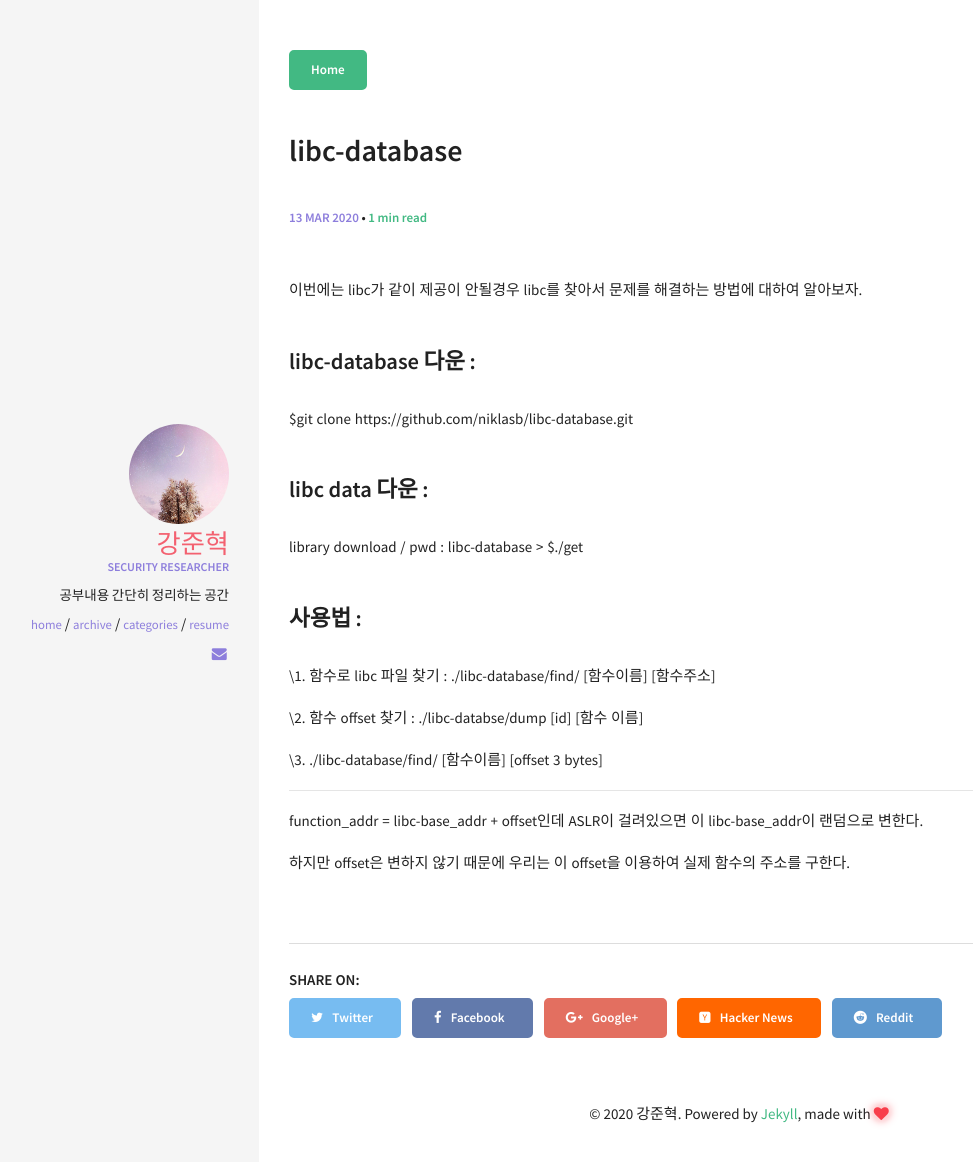
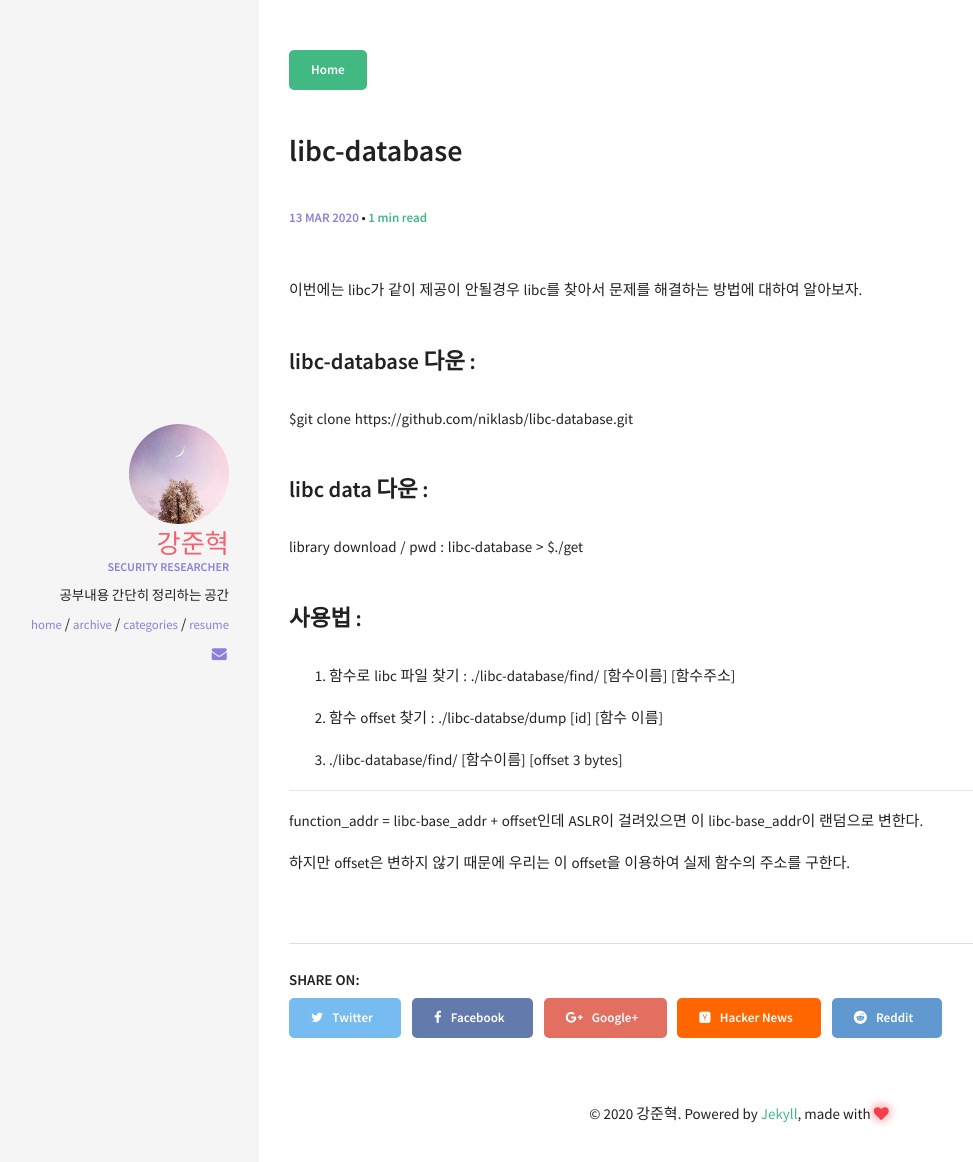
Before and after one commit to kangsecu/kangsecu.github.io, a Jekyll site: the page built from _posts/2020-03-13-libc-database.md, in a window 1280 px wide. Shown: the top 1162 px of the page, without its empty margins (61-1034 px from the left). Built offline with Jekyll 4.4.1, drawn with Linux system fonts in a browser that asks for light colours.

Commit message:
Update 2020-03-13-libc-database.md

```diff
--- a/_posts/2020-03-13-libc-database.md
+++ b/_posts/2020-03-13-libc-database.md
@@ -20,11 +20,11 @@ library download / pwd : libc-database > $./get
 
 ### 사용법 :
 
-\1. 함수로 libc 파일 찾기 : ./libc-database/find/ [함수이름] [함수주소]
+ 1. 함수로 libc 파일 찾기 : ./libc-database/find/ [함수이름] [함수주소]
 
-\2. 함수 offset 찾기 : ./libc-databse/dump [id] [함수 이름]
+ 2. 함수 offset 찾기 : ./libc-databse/dump [id] [함수 이름]
 
-\3. ./libc-database/find/ [함수이름] [offset 3 bytes]
+ 3. ./libc-database/find/ [함수이름] [offset 3 bytes]
 
 ------
 
```
